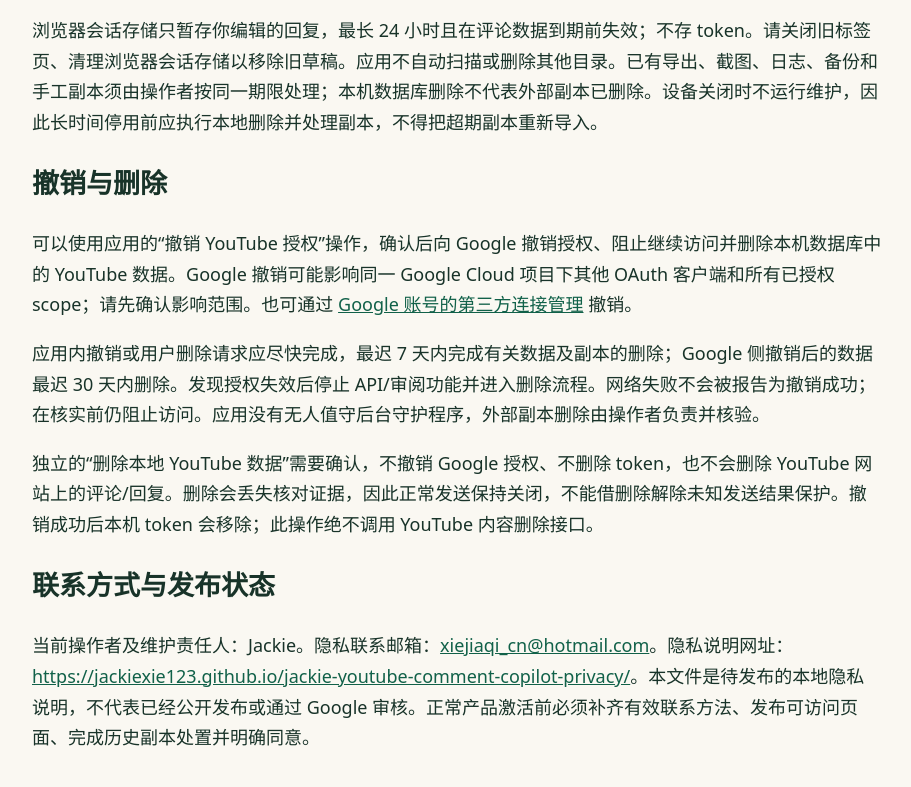
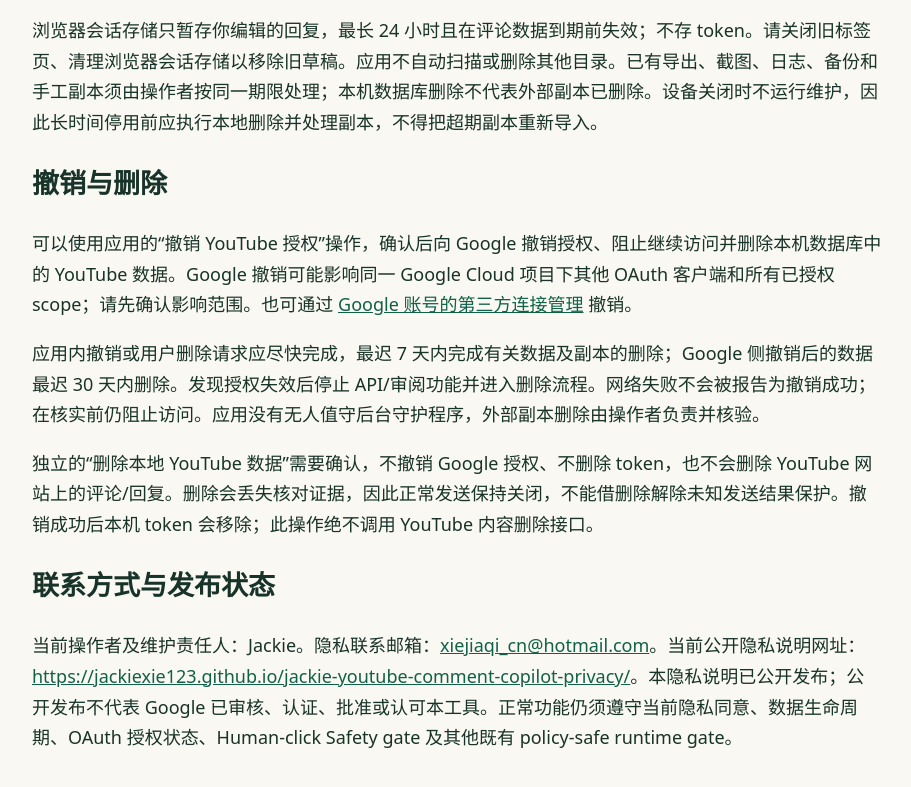
Before and after one commit to jackiexie123/jackie-youtube-comment-copilot-privacy, a plain HTML site: page index.html in a window 1280 px wide. Shown: the part 853-1640 px from the top of the page, without its empty margins (183-1094 px from the left). Drawn offline with Linux system fonts and the light colour scheme.

Commit message:
Correct published privacy notice deployment status

```diff
--- a/index.html
+++ b/index.html
@@ -18,5 +18,5 @@
 <p>应用内撤销或用户删除请求应尽快完成，最迟 7 天内完成有关数据及副本的删除；Google 侧撤销后的数据最迟 30 天内删除。发现授权失效后停止 API/审阅功能并进入删除流程。网络失败不会被报告为撤销成功；在核实前仍阻止访问。应用没有无人值守后台守护程序，外部副本删除由操作者负责并核验。</p>
 <p>独立的“删除本地 YouTube 数据”需要确认，不撤销 Google 授权、不删除 token，也不会删除 YouTube 网站上的评论/回复。删除会丢失核对证据，因此正常发送保持关闭，不能借删除解除未知发送结果保护。撤销成功后本机 token 会移除；此操作绝不调用 YouTube 内容删除接口。</p>
 <h2>联系方式与发布状态</h2>
-<p>当前操作者及维护责任人：Jackie。隐私联系邮箱：<a href="mailto:xiejiaqi_cn@hotmail.com">xiejiaqi_cn@hotmail.com</a>。隐私说明网址：<a href="https://jackiexie123.github.io/jackie-youtube-comment-copilot-privacy/">https://jackiexie123.github.io/jackie-youtube-comment-copilot-privacy/</a>。本文件是待发布的本地隐私说明，不代表已经公开发布或通过 Google 审核。正常产品激活前必须补齐有效联系方法、发布可访问页面、完成历史副本处置并明确同意。</p>
+<p>当前操作者及维护责任人：Jackie。隐私联系邮箱：<a href="mailto:xiejiaqi_cn@hotmail.com">xiejiaqi_cn@hotmail.com</a>。当前公开隐私说明网址：<a href="https://jackiexie123.github.io/jackie-youtube-comment-copilot-privacy/" rel="noopener">https://jackiexie123.github.io/jackie-youtube-comment-copilot-privacy/</a>。本隐私说明已公开发布；公开发布不代表 Google 已审核、认证、批准或认可本工具。正常功能仍须遵守当前隐私同意、数据生命周期、OAuth 授权状态、Human-click Safety gate 及其他既有 policy-safe runtime gate。</p>
 </body></html>
```
Also changed, not shown: 1 other file.
